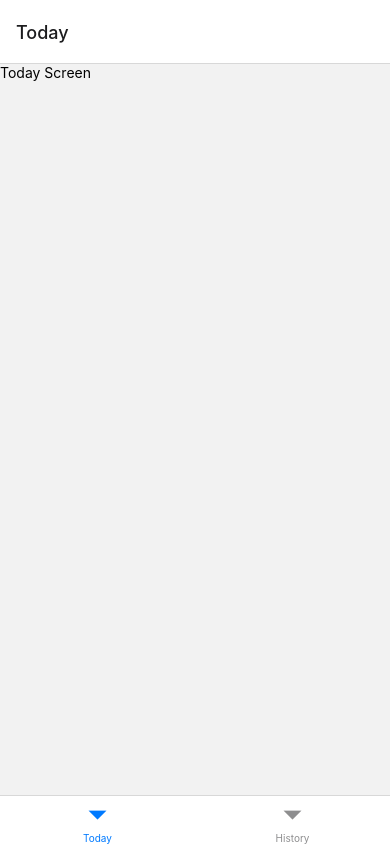
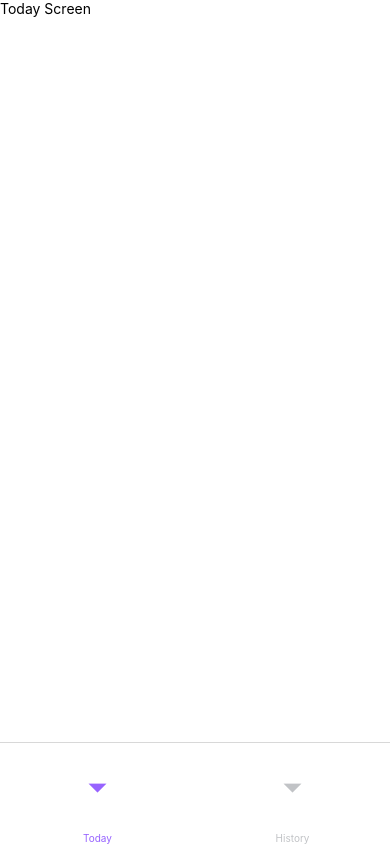
Before and after one commit to Ramil3107/jokes, a React Native app: screen / in a window 390 px wide. Built offline with nearby package versions, Linux system fonts and the light colour scheme.

Commit message:
change scene bg color and change tab bar height

```diff
--- a/App.js
+++ b/App.js
@@ -1,5 +1,5 @@
 import { SafeAreaView, Text, View } from "react-native";
-import { Stack } from "./Stack";
+import { Stack } from "./src/Stack";
 
 const App = () => {
   return (
--- a/Stack.js
+++ /dev/null
@@ -1,17 +0,0 @@
-import { NavigationContainer } from '@react-navigation/native';
-import { createBottomTabNavigator } from '@react-navigation/bottom-tabs';
-import { Today } from './src/screens/Today';
-import { History } from './src/screens/History';
-
-const Tab = createBottomTabNavigator();
-
-export const Stack = () => {
-    return (
-        <NavigationContainer>
-            <Tab.Navigator>
-                <Tab.Screen name="Today" component={Today} />
-                <Tab.Screen name="History" component={History} />
-            </Tab.Navigator>
-        </NavigationContainer>
-    )
-}
--- /dev/null
+++ b/src/Stack.js
@@ -0,0 +1,29 @@
+import { NavigationContainer } from '@react-navigation/native';
+import { createBottomTabNavigator } from '@react-navigation/bottom-tabs';
+import { Today } from './screens/Today';
+import { History } from './screens/History';
+
+const Tab = createBottomTabNavigator();
+
+export const Stack = () => {
+    return (
+        <NavigationContainer>
+            <Tab.Navigator
+                screenOptions={({ route }) => ({
+                    tabBarStyle: { height: 102, borderTopWidth: 1 },
+                    tabBarActiveTintColor: "#9763FF",
+                    tabBarInactiveTintColor: "#C1C3C6"
+                })}
+                sceneContainerStyle={{ backgroundColor: 'white', borderTopColor: "#E6E6E6" }}
+            >
+                <Tab.Screen
+                    name="Today"
+                    component={Today}
+                    options={{
+                        headerShown: false,
+                    }} />
+                <Tab.Screen name="History" component={History} options={{ headerShown: false }} />
+            </Tab.Navigator>
+        </NavigationContainer>
+    )
+}
```
